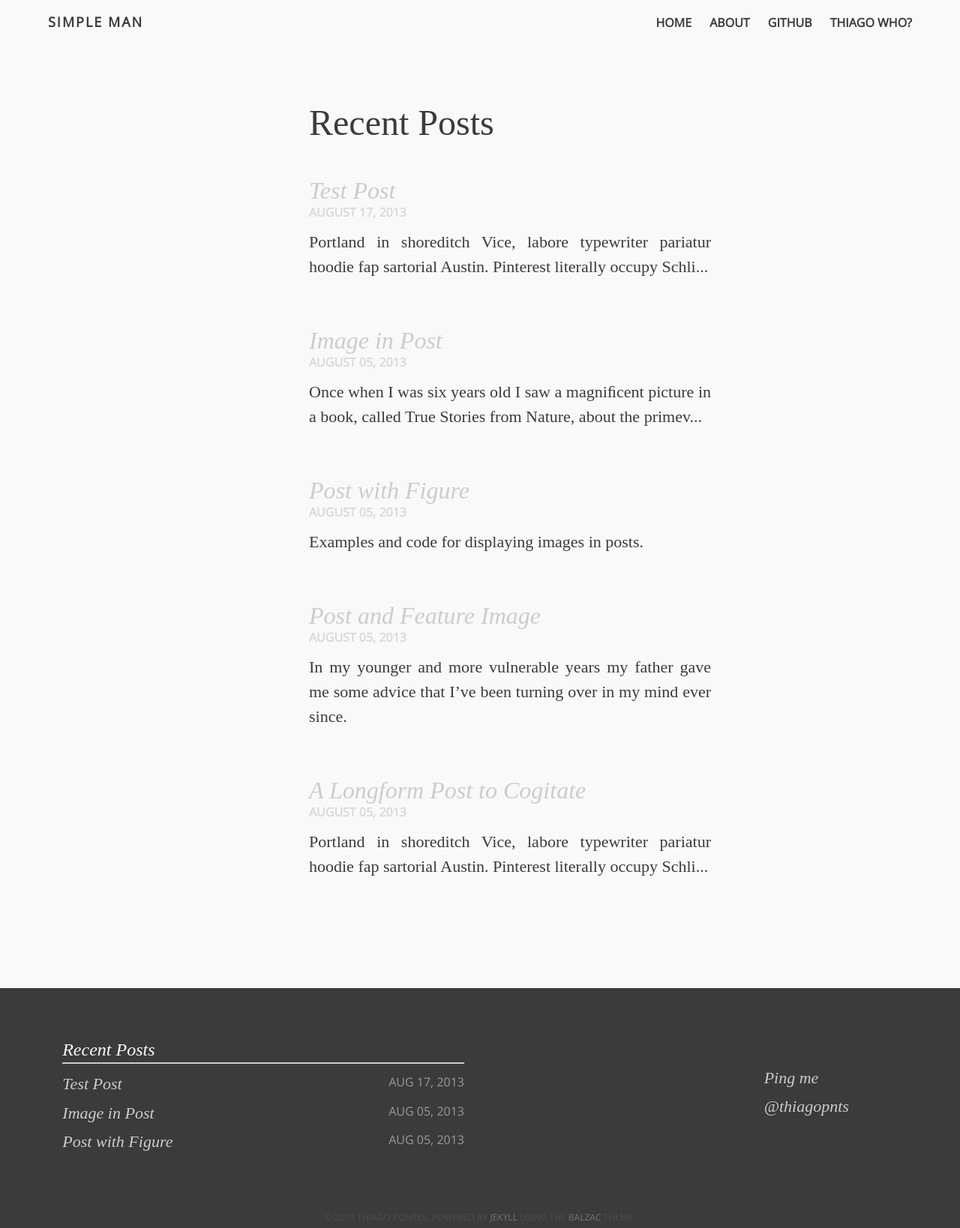
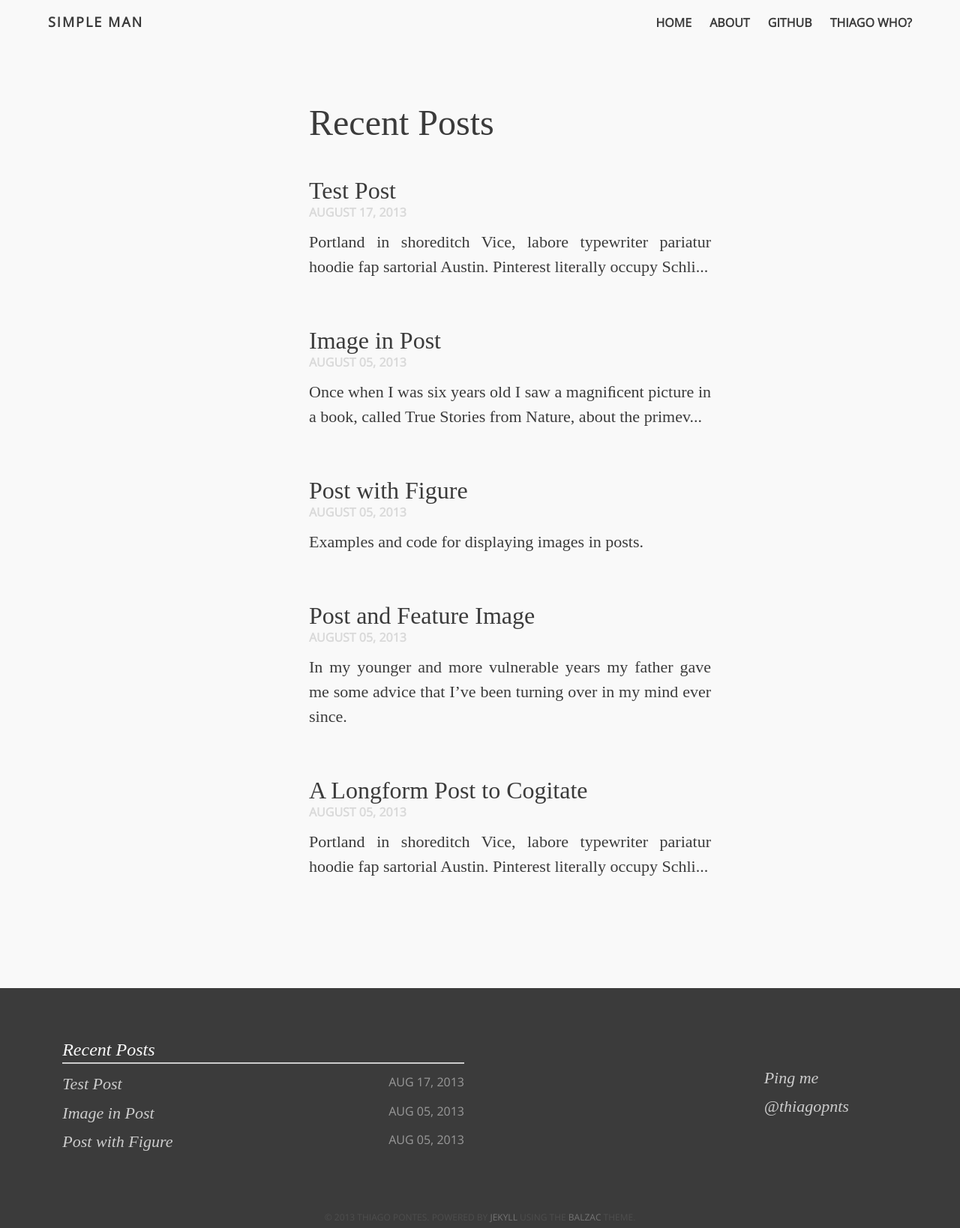
Before and after one commit to thiagopnts/simple-man, a Jekyll site: the page built from index.md, in a window 1280 px wide. Shown: the whole page at 75% size. Built offline with Jekyll 4.4.1, drawn with Linux system fonts in a browser that asks for light colours; some web fonts are replaced.

Commit message:
Darker post title on listing

```diff
--- a/assets/css/i.css
+++ b/assets/css/i.css
@@ -216,8 +216,16 @@ a, a:visited, a:active {
   -ms-transition: all 0.25s ease-in-out;
   transition: all 0.25s ease-in-out; }
 
-a:hover {
-  color: #24536b;
+h1 a, h1 a:visited, h1 a:active {
+  color: #3b3b3b;
+  -moz-transition: all 0.25s ease-in-out;
+  -o-transition: all 0.25s ease-in-out;
+  -webkit-transition: all 0.25s ease-in-out;
+  -ms-transition: all 0.25s ease-in-out;
+  transition: all 0.25s ease-in-out; }
+
+h1 a:hover {
+  color: #999999;
   -moz-transition: all 0.25s ease-in-out;
   -o-transition: all 0.25s ease-in-out;
   -webkit-transition: all 0.25s ease-in-out;
@@ -539,8 +547,7 @@ header.site-header nav {
           -ms-transition: all 1s ease-in-out;
           transition: all 1s ease-in-out; }
       .archive-wrap .post-list li h1 {
-        font-size: 32px;
-        font-style: italic; }
+        font-size: 32px; }
     .archive-wrap .post-list .summary {
       font-size: 18px;
       line-height: 1.45em; }
```
Also changed, not shown: assets/sass/_styles.scss (+7 -3 lines).
